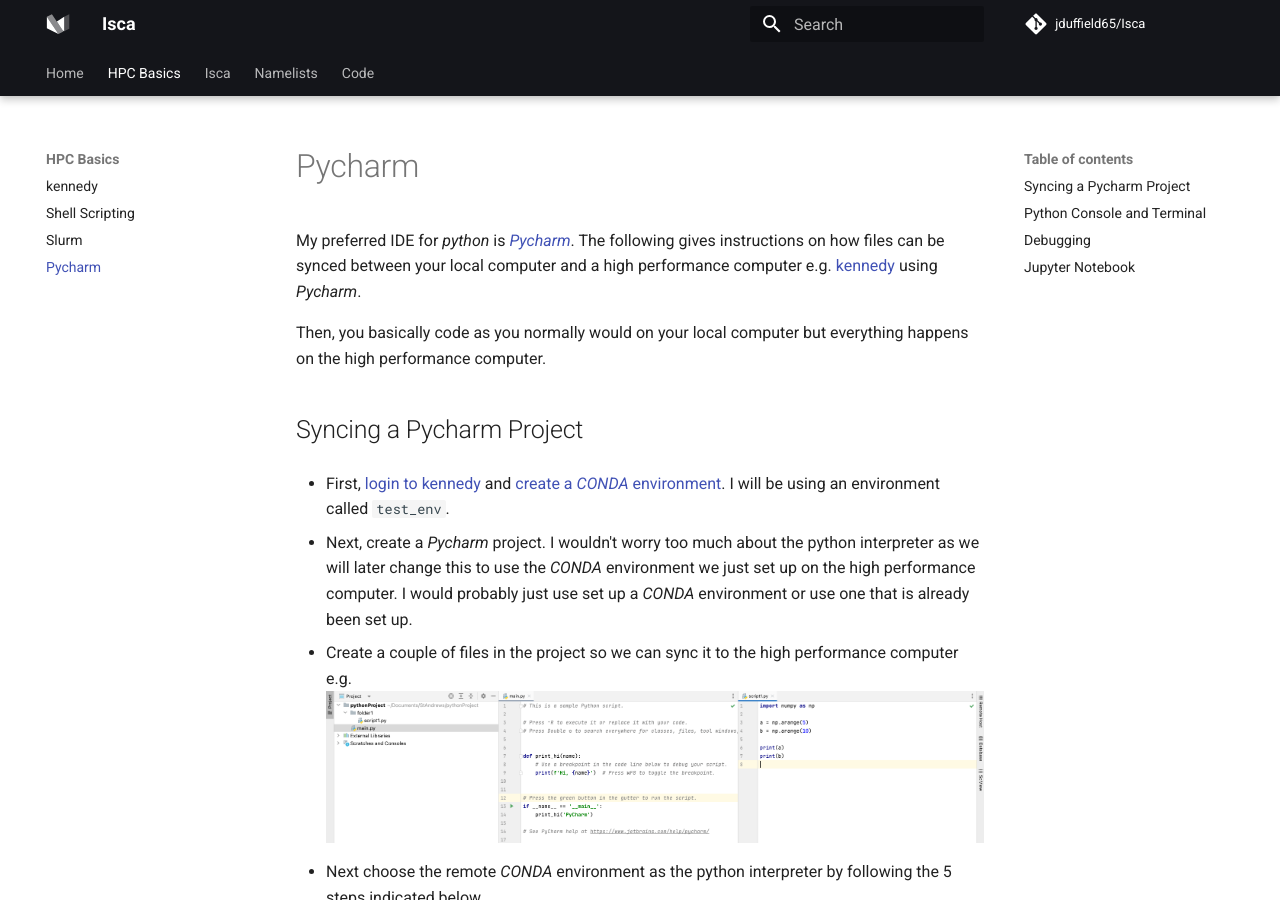
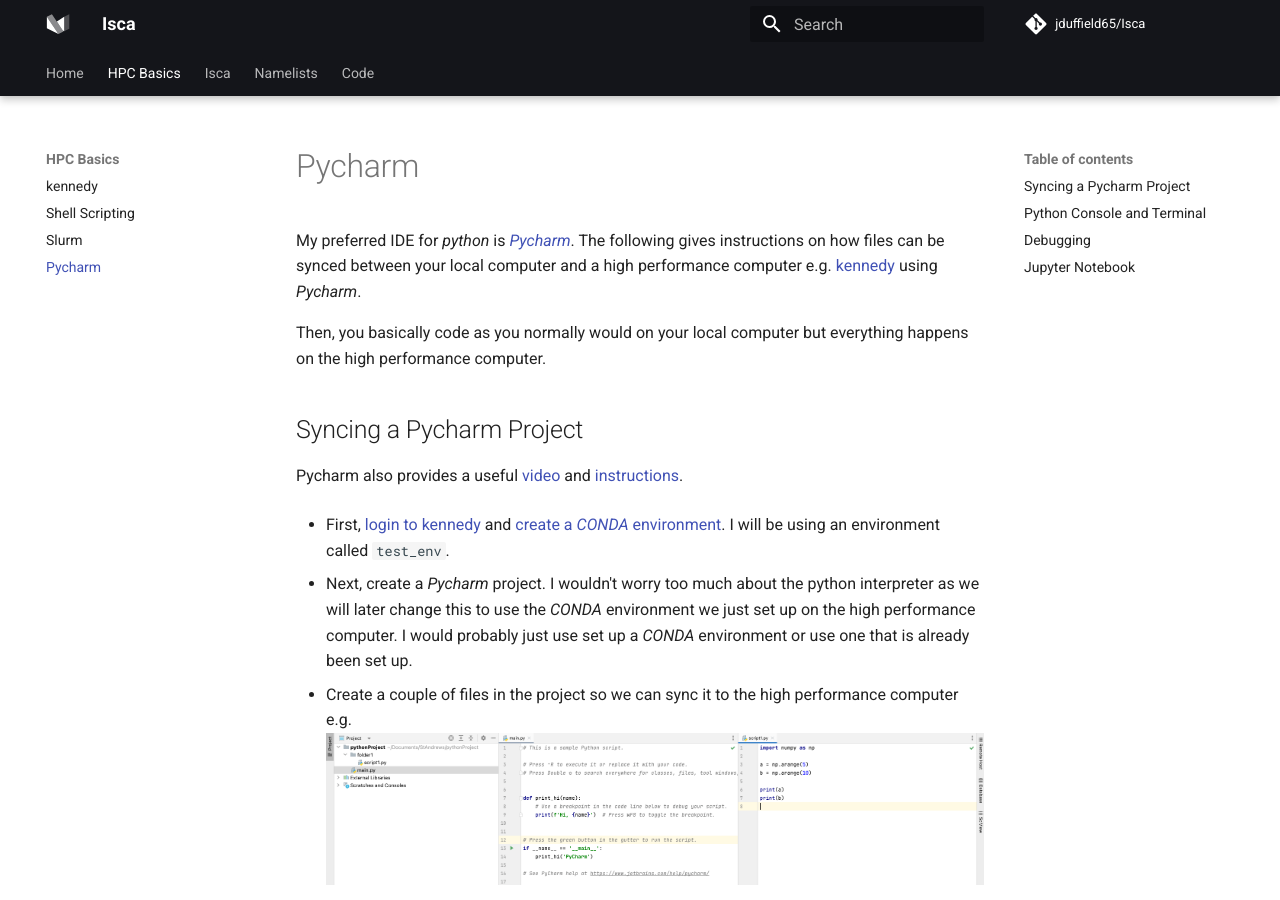
Before and after one commit to jduffield65/Isca, an MkDocs documentation site: the page built from docs/hpc_basics/pycharm.md, in a window 1280 px wide and 900 px high. Built offline with MkDocs 1.6.1 and Material for MkDocs 9.7.7, drawn with Linux system fonts in a browser that asks for light colours; comment, search, counter and statistics services are not loaded.

Commit message:
Update pycharm.md

```diff
--- a/docs/hpc_basics/pycharm.md
+++ b/docs/hpc_basics/pycharm.md
@@ -7,6 +7,9 @@
 computer.
 
 ## Syncing a Pycharm Project
+Pycharm also provides a useful [video](https://www.youtube.com/watch?v=6RlgQBB1UDU) and
+[instructions](https://www.jetbrains.com/help/pycharm/configuring-remote-interpreters-via-ssh.html).
+
 * First, [login to kennedy](kennedy.md#login) and [create a *CONDA* environment](kennedy.md#create-environment). I will
 be using an environment called `test_env`.
 
```
